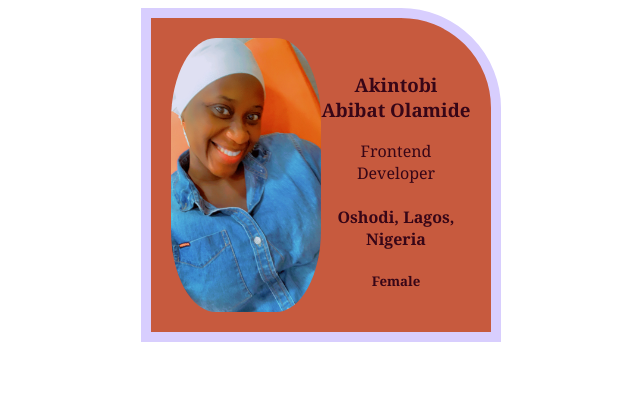
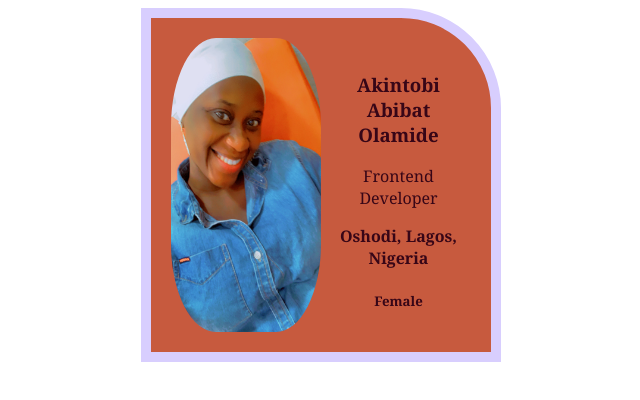
Before and after one commit to habybheart1/business-card, a plain HTML site: page index.html in a window 1280 px wide. Shown: the whole page, without its empty margins (319-959 px from the left). Drawn offline with Linux system fonts and the light colour scheme.

Commit message:
style file modified

```diff
--- a/styles.css
+++ b/styles.css
@@ -1,4 +1,4 @@
-.my-card{
+.my-card {
   margin: 0 auto;
   padding: 20px;
   width: 300px;
@@ -6,17 +6,20 @@
   justify-content: space-around;
   background-color: #c75a3e;
   border-bottom: 12px solid #d8cefe;
-    font-family:  Cochin, Georgia, Times,  serif;
+  font-family: Cochin, Georgia, Times, serif;
   border: 10px solid #d8cefe;
   border-top-right-radius: 100px;
 }
-.img-me{
+.img-me {
   width: 150px;
   border-radius: 30%;
 }
-.data{
-    margin-top: 15px;
+.data {
+  margin: 15px 0px 0px 5px;
   display: block;
   text-align: center;
   color: #370617;
 }
+h4 {
+  margin: 0px;
+}
```
Lines whose indentation alone changed are shown as unchanged.
